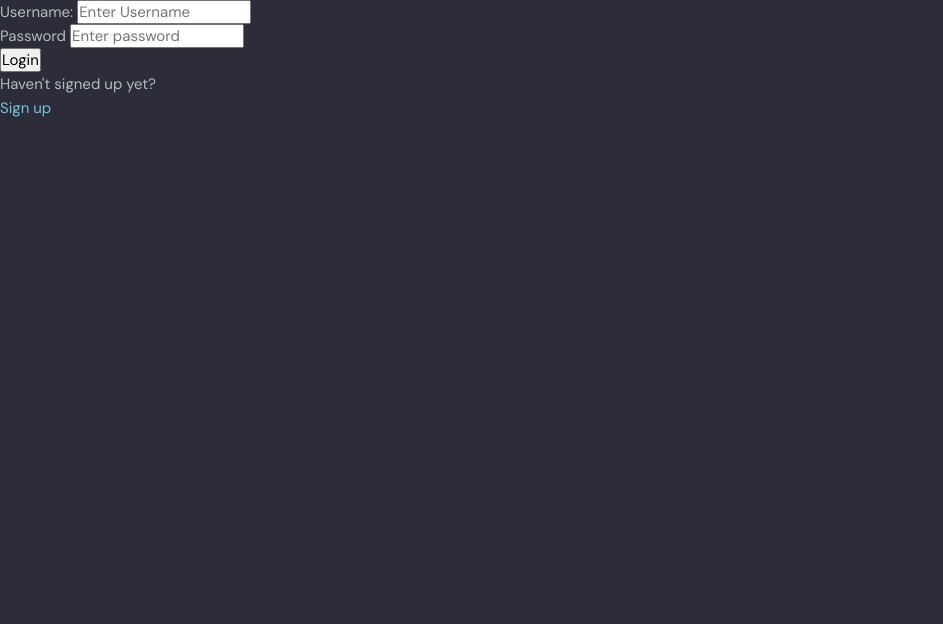
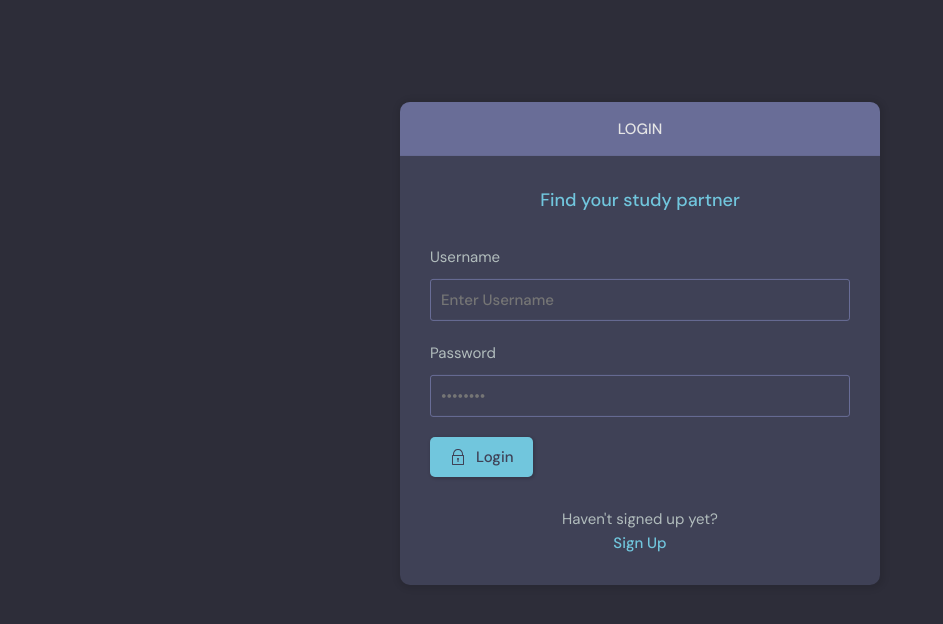
Before and after one commit to montalvas/studdybuddy, a Django app: a page that uses templates/nav.html in a window 1280 px wide. Shown: the part 76-700 px from the top of the page, without its empty margins (0-943 px from the left). Run offline with Django 3.2, Linux system fonts and the light colour scheme.

Commit message:
more template styles

```diff
--- a/core/templates/core/form_room.html
+++ b/core/templates/core/form_room.html
@@ -40,7 +40,7 @@
                 </div>
 
                 <div class="form__group">
-                    <label for="room_name">Room Description</label>
+                    <label for="room_description">Room Description</label>
                     {{ form.description }}
                     </div>
 
--- a/core/templates/core/login_register.html
+++ b/core/templates/core/login_register.html
@@ -1,43 +1,131 @@
 {% extends 'base.html' %}
-
-{% block title %}Login{% endblock title %}
 
 {% block content %}
 
 {% if page == 'login' %}
-<div>
-    <form action="" method="post">
+
+<main class="auth layout">
+    <div class="container">
+      <div class="layout__box">
+        <div class="layout__boxHeader">
+          <div class="layout__boxTitle">
+            <h3>Login</h3>
+          </div>
+        </div>
+        <div class="layout__body">
+          <h2 class="auth__tagline">Find your study partner</h2>
+
+          <form class="form" method="post" action="#">
             {% csrf_token %}
-        <div>
-            <label for="username">Username:</label>
-            <input id="username" type="text" name="username" placeholder="Enter Username">
+            <div class="form__group form__group">
+              <label for="room_name">Username</label>
+              <input id="username" name="username" type="text" placeholder="Enter Username" />
+            </div>
+            <div class="form__group">
+              <label for="password">Password</label>
+              <input
+                id="password"
+                name="password"
+                type="password"
+                placeholder="&bull;&bull;&bull;&bull;&bull;&bull;&bull;&bull;"
+              />
             </div>
 
-        <div>
-            <label for="password">Password</label>
-            <input id="password" type="password" name="password" placeholder="Enter password">
-        </div>
+            <button class="btn btn--main" type="submit">
+              <svg
+                version="1.1"
+                xmlns="http://www.w3.org/2000/svg"
+                width="32"
+                height="32"
+                viewBox="0 0 32 32"
+              >
+                <title>lock</title>
+                <path
+                  d="M27 12h-1v-2c0-5.514-4.486-10-10-10s-10 4.486-10 10v2h-1c-0.553 0-1 0.447-1 1v18c0 0.553 0.447 1 1 1h22c0.553 0 1-0.447 1-1v-18c0-0.553-0.447-1-1-1zM8 10c0-4.411 3.589-8 8-8s8 3.589 8 8v2h-16v-2zM26 30h-20v-16h20v16z"
+                ></path>
+                <path
+                  d="M15 21.694v4.306h2v-4.306c0.587-0.348 1-0.961 1-1.694 0-1.105-0.895-2-2-2s-2 0.895-2 2c0 0.732 0.413 1.345 1 1.694z"
+                ></path>
+              </svg>
 
-        <input type="submit" value="Login">
+              Login
+            </button>
           </form>
 
+          <div class="auth__action">
             <p>Haven't signed up yet?</p>
-    <a href="{% url 'core:register' %}">Sign up</a>
+            <a href="{% url 'core:register' %}" class="btn btn--link">Sign Up</a>
           </div>
+        </div>
+      </div>
+    </div>
+</main>
 
 {% else %}
 
-<div>
-    <form action="" method="post">
+<main class="auth layout">
+    <div class="container">
+      <div class="layout__box">
+        <div class="layout__boxHeader">
+          <div class="layout__boxTitle">
+            <h3>Sign up</h3>
+          </div>
+        </div>
+        <div class="layout__body">
+          <h2 class="auth__tagline">Find your study partner</h2>
+
+          <form class="form" method="post" action="#">
             {% csrf_token %}
-        {{ form.as_p }}
+            <div class="form__group form__group">
+              <label for="user_username">Username</label>
+              {{ form.username }}
+            </div>
 
-        <input type="submit" value="Register">
+            <div class="form__group form__group">
+              <label for="user_email">Email</label>
+              {{ form.email }}
+            </div>
+
+            <div class="form__group">
+              <label for="user_password1">Password</label>
+              {{ form.password1 }}
+            </div>
+
+            <div class="form__group">
+              <label for="user_password2">Confirm Password</label>
+              {{ form.password2 }}
+            </div>
+
+            <button class="btn btn--main" type="submit">
+              <svg
+                version="1.1"
+                xmlns="http://www.w3.org/2000/svg"
+                width="32"
+                height="32"
+                viewBox="0 0 32 32"
+              >
+                <title>lock</title>
+                <path
+                  d="M27 12h-1v-2c0-5.514-4.486-10-10-10s-10 4.486-10 10v2h-1c-0.553 0-1 0.447-1 1v18c0 0.553 0.447 1 1 1h22c0.553 0 1-0.447 1-1v-18c0-0.553-0.447-1-1-1zM8 10c0-4.411 3.589-8 8-8s8 3.589 8 8v2h-16v-2zM26 30h-20v-16h20v16z"
+                ></path>
+                <path
+                  d="M15 21.694v4.306h2v-4.306c0.587-0.348 1-0.961 1-1.694 0-1.105-0.895-2-2-2s-2 0.895-2 2c0 0.732 0.413 1.345 1 1.694z"
+                ></path>
+              </svg>
+
+              Sign Up
+            </button>
           </form>
 
-    <p>Already signed up yet?</p>
-    <a href="{% url 'core:login' %}">Login</a>
+          <div class="auth__action">
+            <p>Already have an account?</p>
+            <a href="{% url 'core:login' %}" class="btn btn--link">Log In</a>
           </div>
+        </div>
+      </div>
+    </div>
+</main>
+
 {% endif %}
 
 {% endblock content %}
--- a/core/templates/core/profile.html
+++ b/core/templates/core/profile.html
@@ -19,7 +19,9 @@
               <div class="profile__info">
                 <h3>{{ user.username }}</h3>
                 <p>@{{ user.username }}</p>
-                <a href="#" class="btn btn--main btn--pill">Edit Profile</a>
+                {% if request.user == user %}
+                <a href="{% url 'core:update-profile' %}" class="btn btn--main btn--pill">Edit Profile</a>
+                {% endif %}
               </div>
               <div class="profile__about">
                 <h3>About</h3>
--- a/core/urls.py
+++ b/core/urls.py
@@ -10,6 +10,7 @@ urlpatterns = [
     path('logout/', views.logout_page, name='logout'),
     path('register/', views.register_page, name='register'),
     path('profile/<int:pk>', views.profile, name='profile'),
+    path('update-profile/', views.update_profile, name='update-profile'),
 
     path('', views.home, name='home'),
 
--- a/core/views.py
+++ b/core/views.py
@@ -1,13 +1,13 @@
 from django.http import HttpResponse
 from django.shortcuts import render, redirect
 from django.contrib.auth.models import User
-from django.contrib.auth.forms import UserCreationForm
 from django.contrib.auth import authenticate, login, logout
 from django.contrib.auth.decorators import login_required
 from django.contrib import messages
 from django.db.models import Q
 from .models import Room, Topic, Message
-from .forms import RoomForm
+from .forms import RoomForm, UserCreationForm, UpdateUserForm
+from .my_func import check_email
 
 # Create your views here.
 
@@ -46,6 +46,19 @@ def profile(request, pk):
     }
 
     return render(request, 'core/profile.html', context)
+
+@login_required(login_url='core:login')
+def update_profile(request):
+    user = request.user
+    form = UpdateUserForm(instance = user)
+
+    if request.method == 'POST':
+        form = UpdateUserForm(request.POST, instance=user)
+        if form.is_valid():
+            form.save()
+            return redirect('core:profile', pk=user.id)
+
+    return render(request, 'core/update-user.html', {'form': form})
 
 def login_page(request):
     if request.user.is_authenticated:
@@ -91,7 +104,7 @@ def register_page(request):
             return redirect('core:home')
 
         else:
-            messages.error('An error had occured during registration.')
+            messages.error(request, 'An error had occured during registration.')
 
     return render(request, 'core/login_register.html', {'form': form})
 
--- a/templates/nav.html
+++ b/templates/nav.html
@@ -44,7 +44,7 @@
         </a>
         {% endif %}
         <div class="dropdown-menu">
-          <a href="settings.html" class="dropdown-link"
+          <a href="{% url 'core:update-profile' %}" class="dropdown-link"
             ><svg version="1.1" xmlns="http://www.w3.org/2000/svg" width="32" height="32" viewBox="0 0 32 32">
               <title>tools</title>
               <path
```
Also changed, not shown: core/forms.py (+29 -2 lines), core/templates/core/update-user.html (added, +44 -0 lines). Lines whose indentation alone changed are shown as unchanged.
